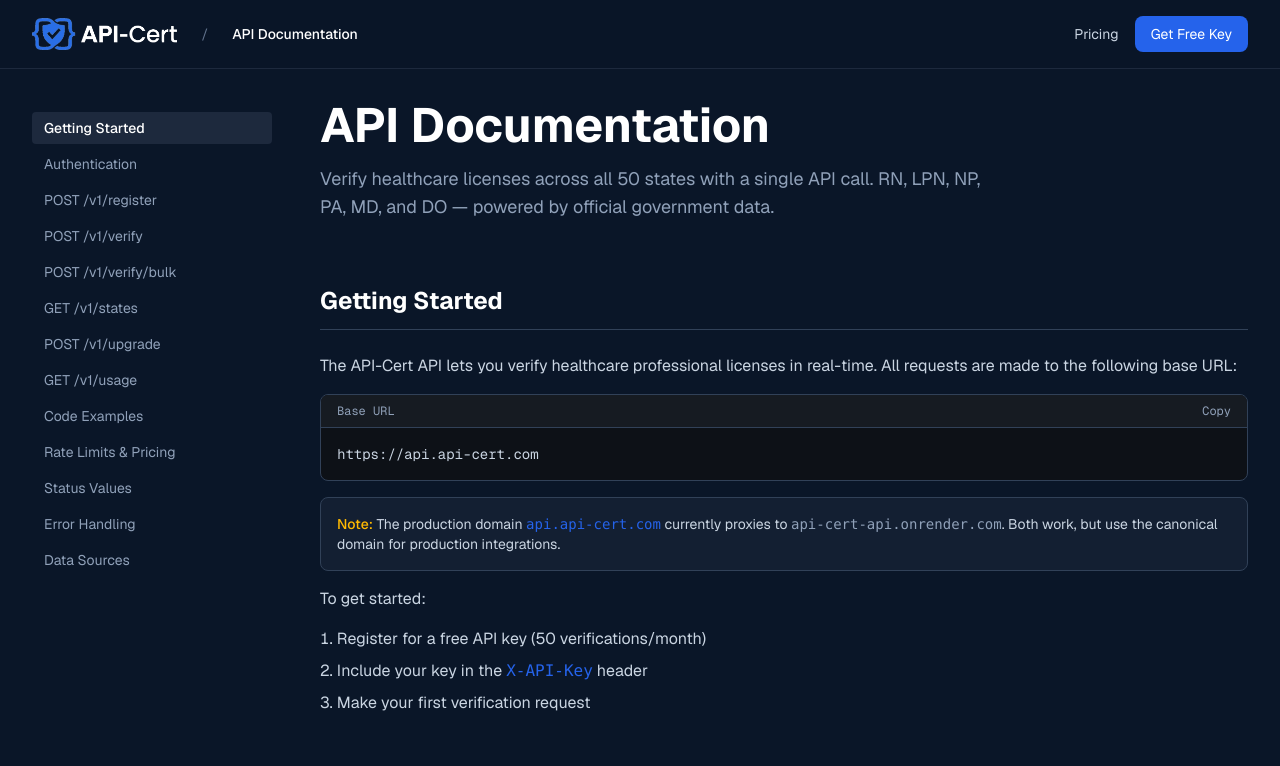
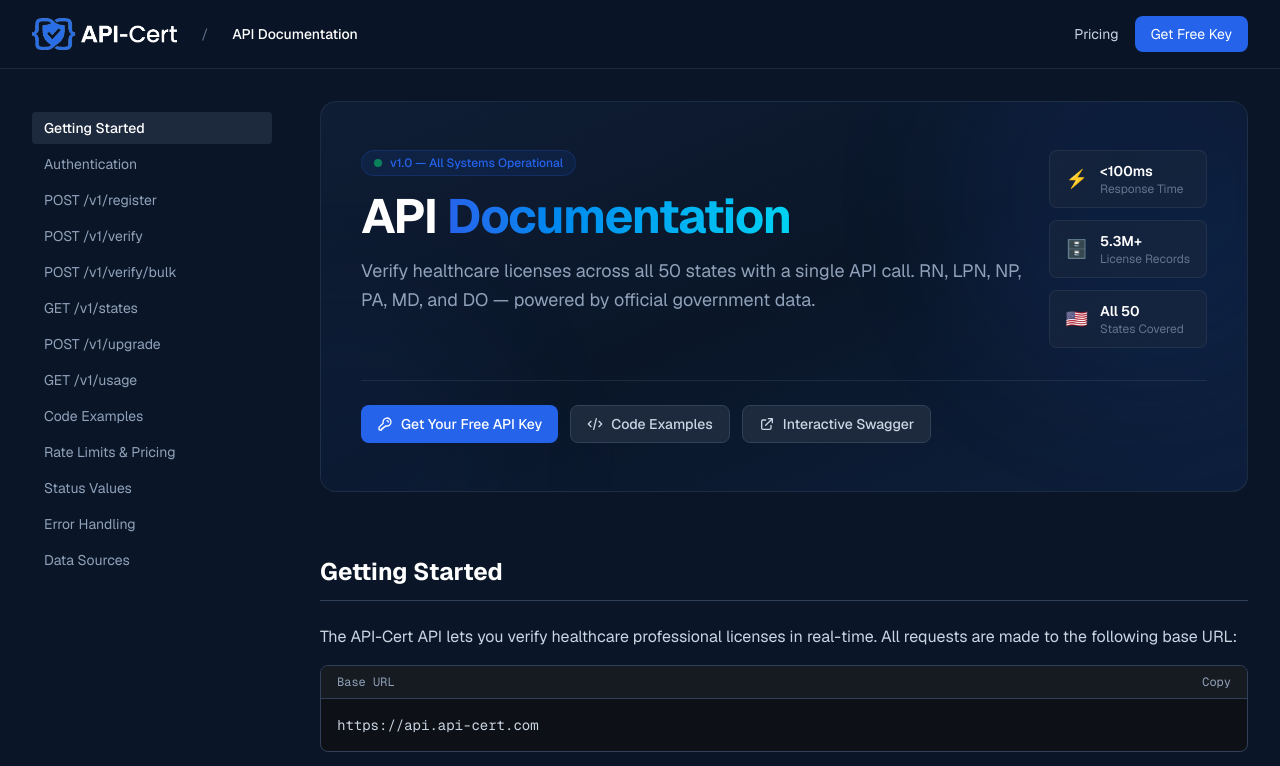
Before and after one commit to adampryan/api-cert-landing, a Next.js app: page /docs in a window 1280 px wide. Shown: the top 766 px of the page. Built offline with nearby package versions, Linux system fonts and the light colour scheme.

Commit message:
Upgrade docs page header with gradient card, live stats, quick action links

```diff
--- a/app/docs/page.tsx
+++ b/app/docs/page.tsx
@@ -185,13 +185,72 @@
 
           {/* Main Content */}
           <main className="py-8 pb-24 min-w-0">
-            {/* Hero */}
-            <div className="mb-12">
-              <h1 className="text-4xl sm:text-5xl font-bold text-white mb-4">API Documentation</h1>
-              <p className="text-lg text-slate-400 max-w-2xl">
-                Verify healthcare licenses across all 50 states with a single API call.
-                RN, LPN, NP, PA, MD, and DO — powered by official government data.
-              </p>
+            {/* Hero Header */}
+            <div className="mb-12 relative overflow-hidden rounded-2xl border border-slate-700/50 bg-gradient-to-br from-[#0f1d35] via-[#0a1628] to-[#0d1f3c]">
+              {/* Background decoration */}
+              <div className="absolute inset-0 overflow-hidden pointer-events-none">
+                <div className="absolute -top-24 -right-24 w-96 h-96 bg-[#2563EB]/10 rounded-full blur-3xl" />
+                <div className="absolute -bottom-32 -left-32 w-80 h-80 bg-[#2563EB]/5 rounded-full blur-3xl" />
+                <div className="absolute top-1/2 left-1/2 -translate-x-1/2 -translate-y-1/2 w-[600px] h-[600px] opacity-[0.03]"
+                  style={{
+                    backgroundImage: `radial-gradient(circle at 1px 1px, rgba(255,255,255,0.3) 1px, transparent 0)`,
+                    backgroundSize: '24px 24px',
+                  }}
+                />
+              </div>
+
+              <div className="relative px-8 py-10 sm:px-10 sm:py-12">
+                <div className="flex flex-col sm:flex-row sm:items-start sm:justify-between gap-6">
+                  <div>
+                    <div className="flex items-center gap-3 mb-4">
+                      <div className="flex items-center gap-2 px-3 py-1 rounded-full bg-[#2563EB]/10 border border-[#2563EB]/20">
+                        <span className="w-2 h-2 rounded-full bg-green-400 animate-pulse" />
+                        <span className="text-xs font-medium text-[#2563EB]">v1.0 — All Systems Operational</span>
+                      </div>
+                    </div>
+                    <h1 className="text-4xl sm:text-5xl font-bold text-white mb-4 tracking-tight">
+                      API <span className="text-transparent bg-clip-text bg-gradient-to-r from-[#2563EB] to-cyan-400">Documentation</span>
+                    </h1>
+                    <p className="text-lg text-slate-400 max-w-2xl leading-relaxed">
+                      Verify healthcare licenses across all 50 states with a single API call.
+                      RN, LPN, NP, PA, MD, and DO — powered by official government data.
+                    </p>
+                  </div>
+
+                  {/* Quick stats */}
+                  <div className="flex flex-row sm:flex-col gap-4 sm:gap-3 flex-shrink-0">
+                    {[
+                      { label: 'Response Time', value: '<100ms', icon: '⚡' },
+                      { label: 'License Records', value: '5.3M+', icon: '🗄️' },
+                      { label: 'States Covered', value: 'All 50', icon: '🇺🇸' },
+                    ].map((stat) => (
+                      <div key={stat.label} className="flex items-center gap-3 bg-slate-800/50 border border-slate-700/50 rounded-lg px-4 py-2.5">
+                        <span className="text-lg">{stat.icon}</span>
+                        <div>
+                          <div className="text-white font-semibold text-sm">{stat.value}</div>
+                          <div className="text-slate-500 text-xs">{stat.label}</div>
+                        </div>
+                      </div>
+                    ))}
+                  </div>
+                </div>
+
+                {/* Quick links */}
+                <div className="flex flex-wrap gap-3 mt-8 pt-6 border-t border-slate-700/50">
+                  <a href="#register" className="inline-flex items-center gap-2 px-4 py-2 rounded-lg bg-[#2563EB] text-white text-sm font-medium hover:bg-blue-700 transition-colors">
+                    <svg className="w-4 h-4" fill="none" viewBox="0 0 24 24" stroke="currentColor"><path strokeLinecap="round" strokeLinejoin="round" strokeWidth={2} d="M15 7a2 2 0 012 2m4 0a6 6 0 01-7.743 5.743L11 17H9v2H7v2H4a1 1 0 01-1-1v-2.586a1 1 0 01.293-.707l5.964-5.964A6 6 0 1121 9z" /></svg>
+                    Get Your Free API Key
+                  </a>
+                  <a href="#code-examples" className="inline-flex items-center gap-2 px-4 py-2 rounded-lg bg-slate-800 text-slate-300 text-sm font-medium hover:bg-slate-700 hover:text-white border border-slate-700 transition-colors">
+                    <svg className="w-4 h-4" fill="none" viewBox="0 0 24 24" stroke="currentColor"><path strokeLinecap="round" strokeLinejoin="round" strokeWidth={2} d="M10 20l4-16m4 4l4 4-4 4M6 16l-4-4 4-4" /></svg>
+                    Code Examples
+                  </a>
+                  <a href="https://api-cert-api.onrender.com/docs" target="_blank" rel="noopener noreferrer" className="inline-flex items-center gap-2 px-4 py-2 rounded-lg bg-slate-800 text-slate-300 text-sm font-medium hover:bg-slate-700 hover:text-white border border-slate-700 transition-colors">
+                    <svg className="w-4 h-4" fill="none" viewBox="0 0 24 24" stroke="currentColor"><path strokeLinecap="round" strokeLinejoin="round" strokeWidth={2} d="M10 6H6a2 2 0 00-2 2v10a2 2 0 002 2h10a2 2 0 002-2v-4M14 4h6m0 0v6m0-6L10 14" /></svg>
+                    Interactive Swagger
+                  </a>
+                </div>
+              </div>
             </div>
 
             {/* Getting Started */}
```
